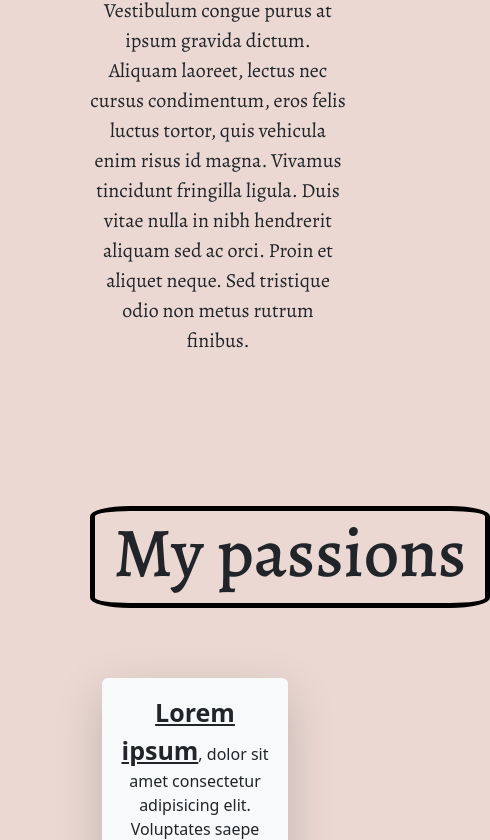
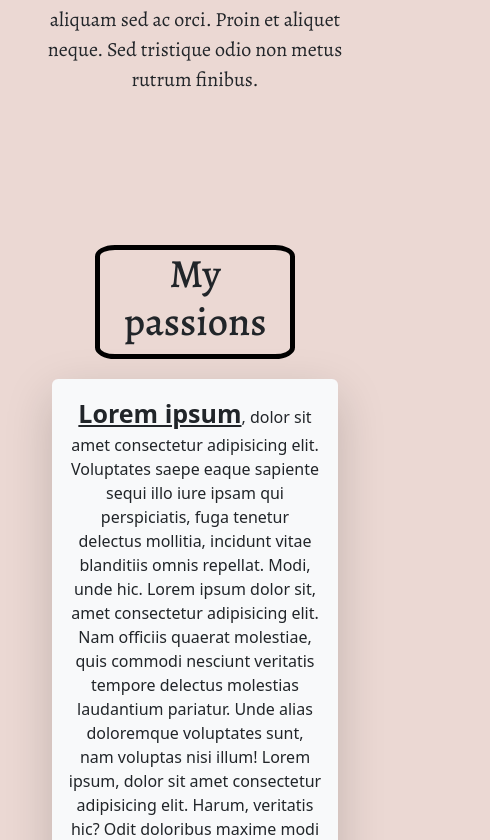
Before and after one commit to Andrei-Pav/Personal-wbesite-rep, a website: page index.html in a window 390 px wide. Shown: the part 1160-2000 px from the top of the page, 490 px wide, since content can reach past the window. Drawn offline with nearby package versions, Linux system fonts and the light colour scheme.

Commit message:
Responsiveness
made existing design responsive

```diff
--- a/mystyle.css
+++ b/mystyle.css
@@ -25,7 +25,6 @@
 .navbar{
     padding: 30px;
     height: 60px;
-    font-size: 30;
 }
 
 .navbar-brand{
@@ -54,12 +53,7 @@
     margin-bottom: 150px;
 }
 
-@media screen and (min-width: 992px){
-    .first-part{
-        margin-right: 100px;
 
-    }
-}
 
 .presentation-image{
     width: 256px;
@@ -76,3 +70,29 @@
 .col{
     align-self: center;
 }
+
+
+@media screen and (min-width: 992px){
+    .first-part{
+        margin-right: 100px;
+
+    }
+}
+
+@media screen and (max-width: 576px) {
+
+
+    .title{
+        font-size: 40px;
+    }
+
+    .title-box{
+        width: 200px;
+        margin: auto;
+        margin-bottom: 20px;
+    }
+
+    .content{
+        padding: 125px 40px;
+    }
+}
```
